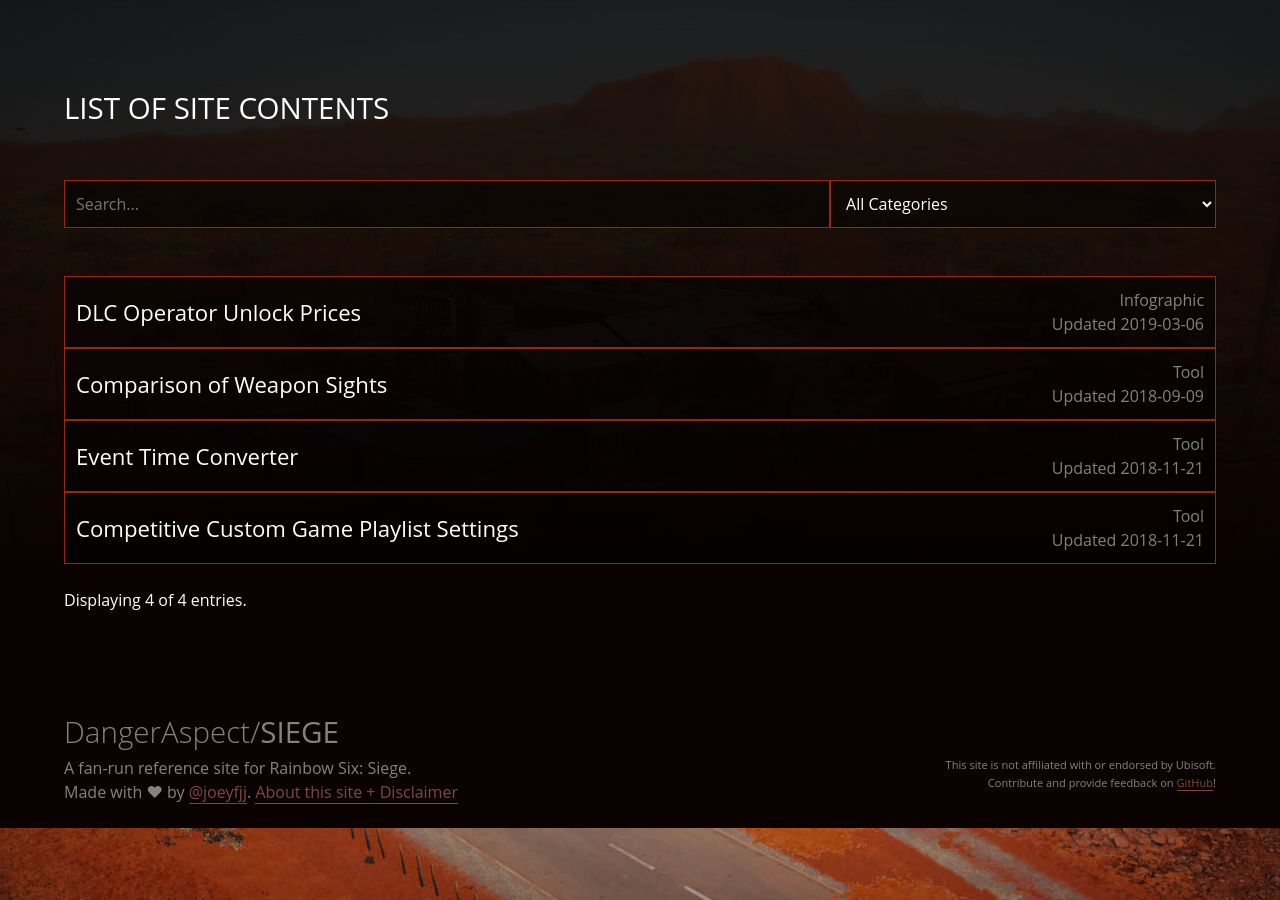
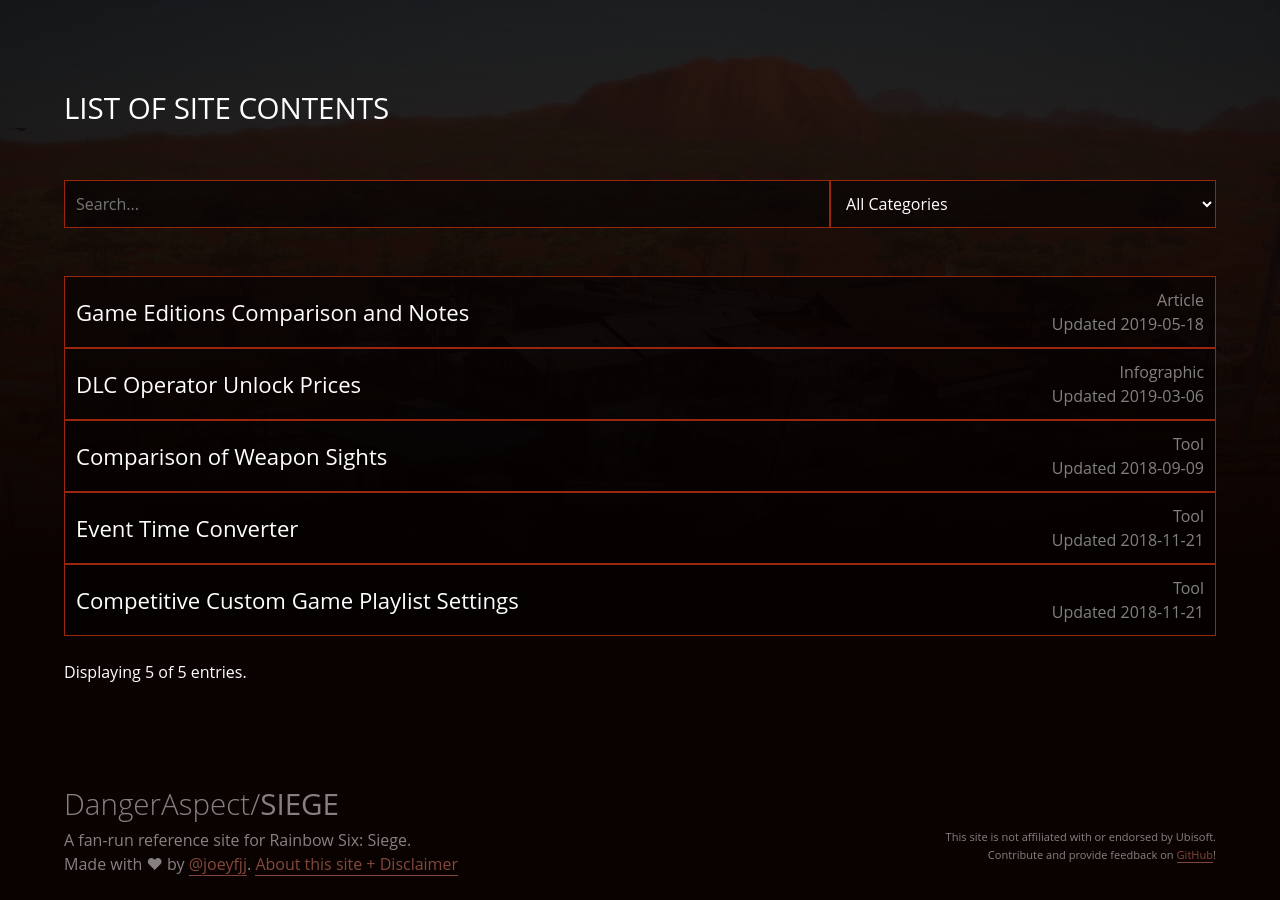
Before and after one commit to DangerAspect/siege, a Jekyll site: the page built from index.md, in a window 1280 px wide and 900 px high, scrolled down 588 px. Built offline with Jekyll 4.4.1, drawn with Linux system fonts in a browser that asks for light colours; some web fonts are replaced.

Commit message:
Add editions to home page

```diff
--- a/index.md
+++ b/index.md
@@ -6,6 +6,13 @@ layout: home
 title: Home
 list_title: List of Site Contents
 list_contents:
+
+    - title: Game Editions Comparison and Notes
+      date: 2019-05-18
+      url: /editions
+      category: Article
+      tags: [Editions, Starter, Standard, Advanced, Gold, Complete, Table, Base, Deluxe, Gold, Ultimate]
+
     - title: DLC Operator Unlock Prices
       date: 2019-03-06
       url: /operatorprices
```
Also changed, not shown: other parts of index.md (+0 -6 lines).
